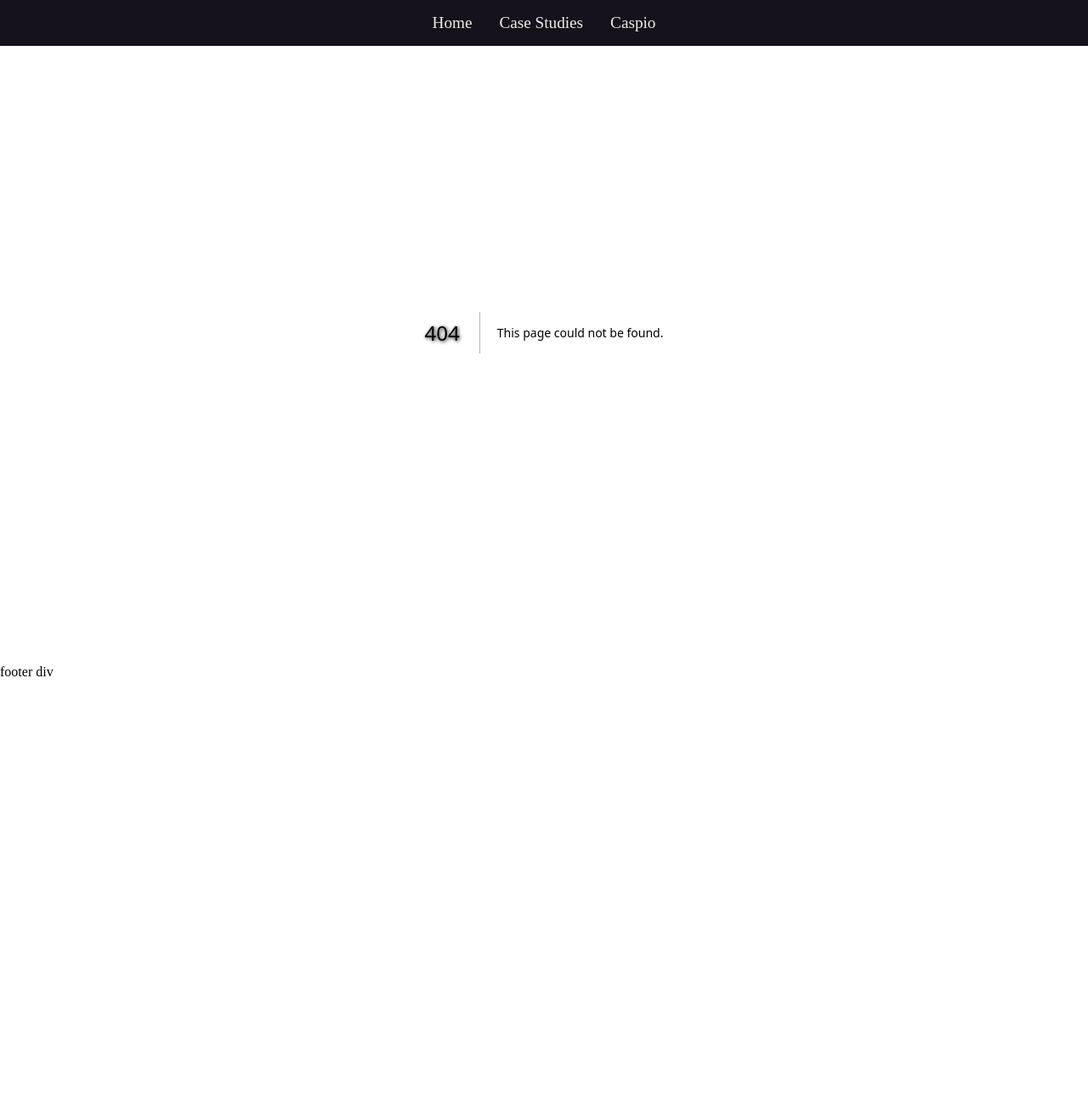
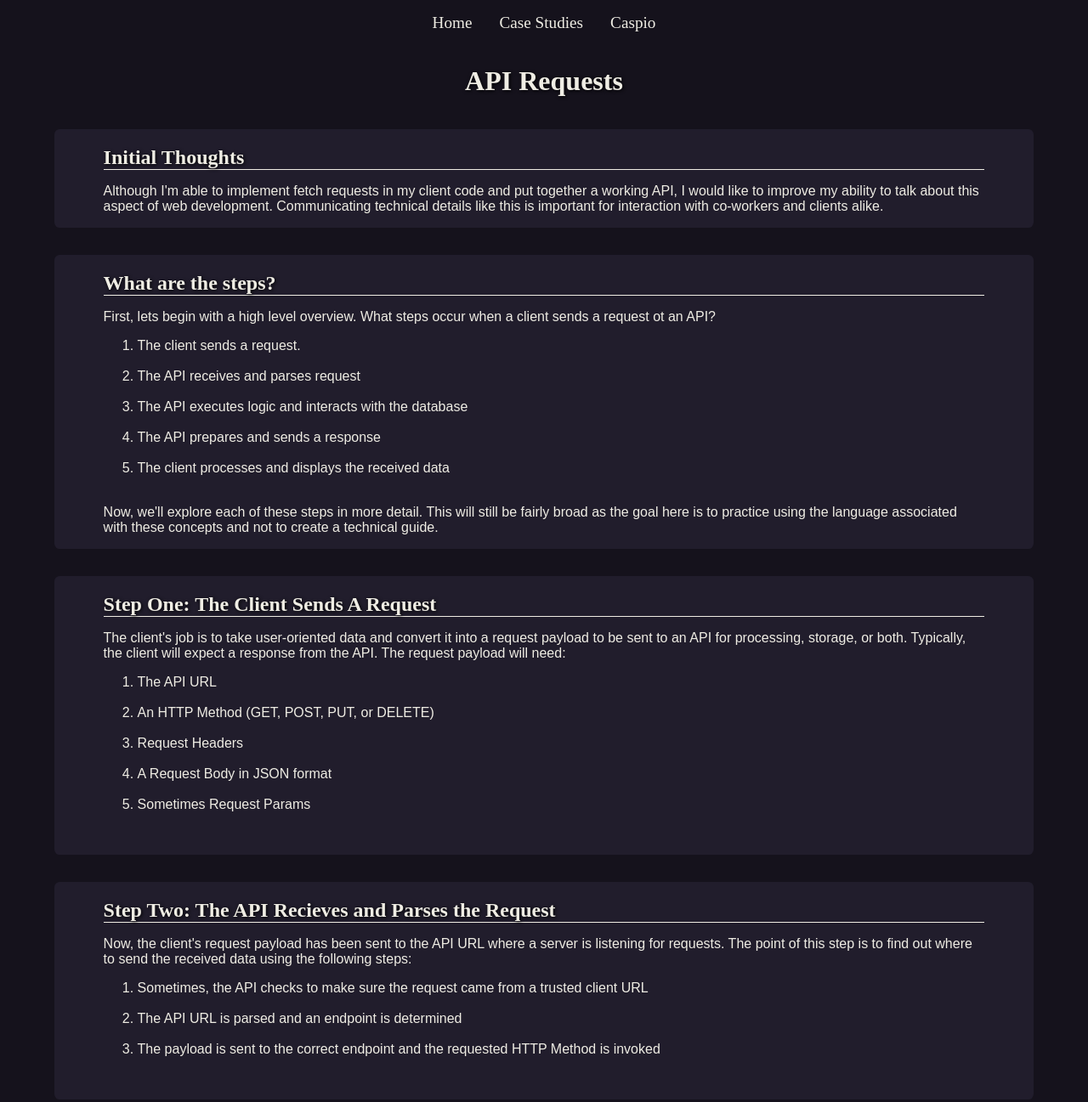
Before and after one commit to Justin-Acosta/portfolio-client, a Next.js app: page /case-studies/api-requests in a window 1280 px wide. Before the commit this address had no page. Shown: the top 1297 px of the page at 85% size. Before the commit the page ends 800 px from the top, so only its background shows below. Built offline with nearby package versions, Linux system fonts and the light colour scheme.

Commit message:
created API Request case study

```diff
--- /dev/null
+++ b/app/case-studies/api-requests/page.tsx
@@ -0,0 +1,103 @@
+import Snippet from "@/components/snippet/snippet.jsx";
+
+export default function Page() {
+  return (
+    <main>
+      <h1>API Requests</h1>
+
+      <article>
+        <h1>Initial Thoughts</h1>
+        <p>Although I'm able to implement fetch requests in my client code and
+          put together a working API, I would like to improve my ability to talk about
+          this aspect of web development. Communicating technical details like this is
+          important for interaction with co-workers and clients alike.
+        </p>
+      </article>
+
+      <article>
+        <h1>What are the steps?</h1>
+        <p>First, lets begin with a high level overview. What steps occur when a client sends
+          a request ot an API?
+          <ol>
+            <li>The client sends a request.</li><br></br>
+            <li>The API receives and parses request</li><br></br>
+            <li>The API executes logic and interacts with the database</li><br></br>
+            <li>The API prepares and sends a response</li><br></br>
+            <li>The client processes and displays the received data</li><br></br>
+          </ol>
+          Now, we'll explore each of these steps in more detail. This will still be fairly broad
+          as the goal here is to practice using the language associated with these concepts and
+          not to create a technical guide.
+        </p>
+      </article>
+
+      <article>
+        <h1>Step One: The Client Sends A Request</h1>
+        <p>The client's job is to take user-oriented data and convert it into a request payload to
+          be sent to an API for processing, storage, or both. Typically, the client will expect a
+          response from the API. The request payload will need:
+          <ol>
+            <li>The API URL</li><br></br>
+            <li>An HTTP Method (GET, POST, PUT, or DELETE)</li><br></br>
+            <li>Request Headers</li><br></br>
+            <li>A Request Body in JSON format</li><br></br>
+            <li>Sometimes Request Params</li><br></br>
+          </ol>
+        </p>
+      </article>
+
+      <article>
+        <h1>Step Two: The API Recieves and Parses the Request</h1>
+        <p>Now, the client's request payload has been sent to the API URL where a server is listening
+          for requests. The point of this step is to find out where to send the received data using the
+          following steps:
+          <ol>
+            <li>Sometimes, the API checks to make sure the request came from a trusted client URL</li><br></br>
+            <li>The API URL is parsed and an endpoint is determined</li><br></br>
+            <li>The payload is sent to the correct endpoint and the requested HTTP Method is invoked</li><br></br>
+          </ol>
+        </p>
+      </article>
+
+      <article>
+        <h1>Step Three: The API Executes Logic and Interacts With the Database</h1>
+        <p>The requested HTTP Method for this particular endpoint has now been invoked. Depending on
+          the method, the data is handled in different ways. It is common to have custom methods as
+          well that perform specific business oriented logic. Here is the general overview of what happens:
+          <ol>
+            <li>Relevant data is stored in or retrieved from the database</li><br></br>
+            <li>The data is manipulated and business logic is executed</li><br></br>
+            <li>Manipulated data is stored in the database if necessary</li><br></br>
+
+          </ol>
+        </p>
+      </article>
+
+      <article>
+        <h1>Step Four: The API Prepares and Sends A Response</h1>
+        <p>Now, the HTTP method is still being executed. The API is finished manipulating data, performing
+          business logic, and interacting with the database. There are a couple steps left:
+          <ol>
+            <li>Any response data is converted to JSON format</li><br></br>
+            <li>A response is sent back to the client with any relevant response data</li><br></br>
+          </ol>
+          Sometimes,there will be errors while the HTTP method is being executed. It is important to have
+          robust error detection and handling, and send a relevant error code back to the client in the
+          response if something went wrong.
+        </p>
+      </article>
+
+      <article>
+        <h1>Step Five: The Client Processes and Displays the Received Data</h1>
+        <p>A response has been sent back to the client. During this entire process, the client has been
+          awaiting a response so that it can continue executing its logic. Let's wrap this up:
+          <ol>
+            <li>The client parses the response payload and extracts data</li><br></br>
+            <li>The client displays relevant data to the user</li><br></br>
+          </ol>
+        </p>
+      </article>
+
+    </main>
+  );
+}
--- a/app/case-studies/modular-design/page.module.css
+++ /dev/null
@@ -1,3 +0,0 @@
-.bannerDetails {
-    background-color: blue;
-}
--- a/app/case-studies/modular-design/page.tsx
+++ b/app/case-studies/modular-design/page.tsx
@@ -1,6 +1,5 @@
-import Background from "@/components/background/background";
+import styles from './page.module.css'
 import Snippet from "@/components/snippet/snippet";
-import { pallet } from "../../utilities"
 
 
 export default function Page() {
```
Also changed, not shown: app/case-studies/page.tsx (+10 -1 lines), package.json (+4 -4 lines), 1 other file (tests, documents, lock files or other folders).
